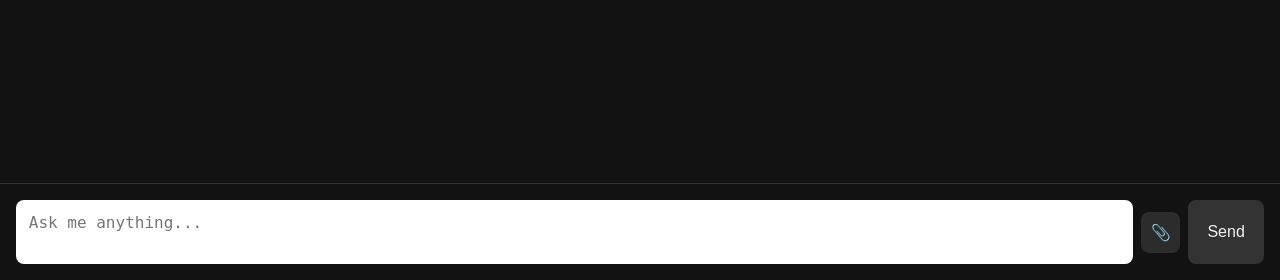
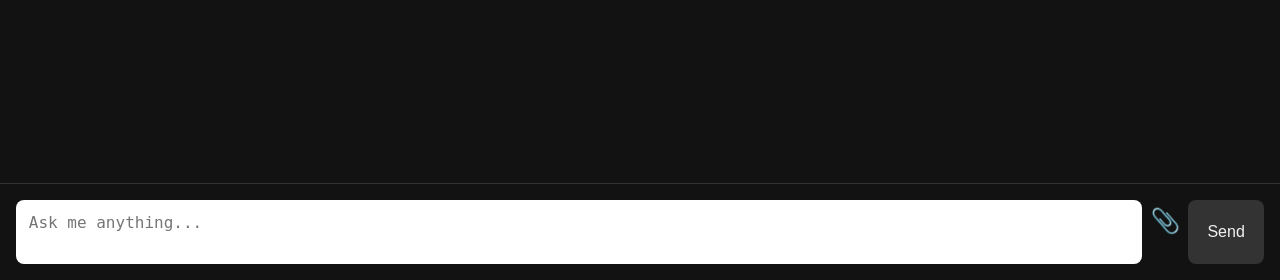
Before and after one commit to datawitchriv/cara-ai-chatbot, a Flask app: page / in a window 1280 px wide. Shown: the part 520-800 px from the top of the page. Run offline with Flask 3, Linux system fonts and the light colour scheme.

Commit message:
Add file upload support and UI improvements

```diff
--- a/templates/index.html
+++ b/templates/index.html
@@ -72,6 +72,16 @@
             font-size: 1rem;
         }
 
+        input[type="file"] {
+            display: none;
+        }
+
+        .upload-icon {
+            cursor: pointer;
+            font-size: 1.5rem;
+            line-height: 2.5rem;
+        }
+
         button {
             padding: 0.8rem 1.2rem;
             font-size: 1rem;
@@ -85,24 +95,6 @@
         button:hover {
             background-color: #444;
         }
-
-        .file-upload {
-            display: flex;
-            align-items: center;
-        }
-
-        .file-upload label {
-            display: inline-block;
-            cursor: pointer;
-            padding: 0.6rem;
-            border-radius: 0.5rem;
-            background-color: #2c2c2c;
-            color: #f1f1f1;
-        }
-
-        .file-upload input[type="file"] {
-            display: none;
-        }
     </style>
 </head>
 <body>
@@ -111,60 +103,56 @@
 
     <div class="chat-container" id="responseBox"></div>
 
-    <div class="input-container">
-        <textarea id="message" rows="2" placeholder="Ask me anything..."></textarea>
-        <div class="file-upload">
-            <label for="fileInput">📎</label>
-            <input type="file" id="fileInput">
+    <form id="chatForm" enctype="multipart/form-data">
+        <div class="input-container">
+            <textarea id="message" name="message" rows="2" placeholder="Ask me anything..."></textarea>
+            <input type="file" id="file" name="file" />
+            <label for="file" class="upload-icon" title="Attach a file">📎</label>
+            <button type="submit">Send</button>
         </div>
-        <button onclick="sendMessage()">Send</button>
-    </div>
+    </form>
 
     <script>
-        document.getElementById("message").addEventListener("keypress", function (e) {
-            if (e.key === "Enter" && !e.shiftKey) {
-                e.preventDefault();
-                sendMessage();
-            }
-        });
+        const form = document.getElementById('chatForm');
+        const responseBox = document.getElementById('responseBox');
 
-        async function sendMessage() {
-            const messageInput = document.getElementById("message");
-            const fileInput = document.getElementById("fileInput");
-            const responseBox = document.getElementById("responseBox");
-            const userMessage = messageInput.value;
+        form.addEventListener('submit', async (e) => {
+            e.preventDefault();
 
-            if (!userMessage.trim()) return;
+            const message = document.getElementById('message').value;
+            const fileInput = document.getElementById('file');
+            const userId = getUserId();
 
-            const userBubble = document.createElement("div");
-            userBubble.className = "message user";
-            userBubble.textContent = userMessage;
+            if (!message.trim() && !fileInput.files.length) return;
+
+            const userBubble = document.createElement('div');
+            userBubble.className = 'message user';
+            userBubble.textContent = message || "[file uploaded]";
             responseBox.appendChild(userBubble);
 
-            messageInput.value = "";
-
             const formData = new FormData();
-            formData.append("message", userMessage);
-            formData.append("user_id", getUserId());
+            formData.append("message", message);
+            formData.append("user_id", userId);
             if (fileInput.files.length > 0) {
                 formData.append("file", fileInput.files[0]);
             }
 
-            const res = await fetch("/chat", {
-                method: "POST",
+            document.getElementById('message').value = '';
+            fileInput.value = '';
+
+            const res = await fetch('/chat', {
+                method: 'POST',
                 body: formData
             });
 
             const data = await res.json();
-
-            const botBubble = document.createElement("div");
-            botBubble.className = "message assistant";
+            const botBubble = document.createElement('div');
+            botBubble.className = 'message assistant';
             botBubble.textContent = data.reply;
             responseBox.appendChild(botBubble);
 
             responseBox.scrollTop = responseBox.scrollHeight;
-            fileInput.value = ""; // clear file input
-        }
+        });
 
         function getUserId() {
             const name = "user_id=";
```
